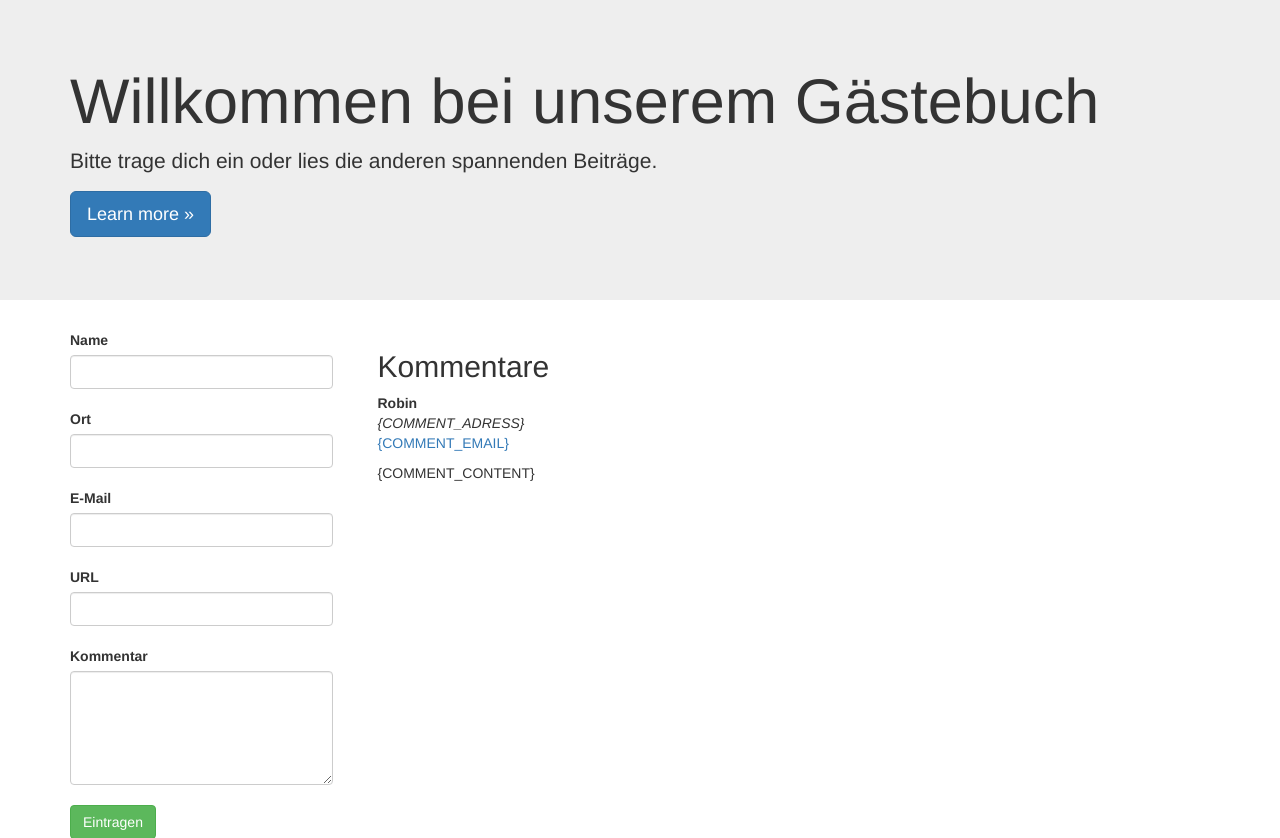
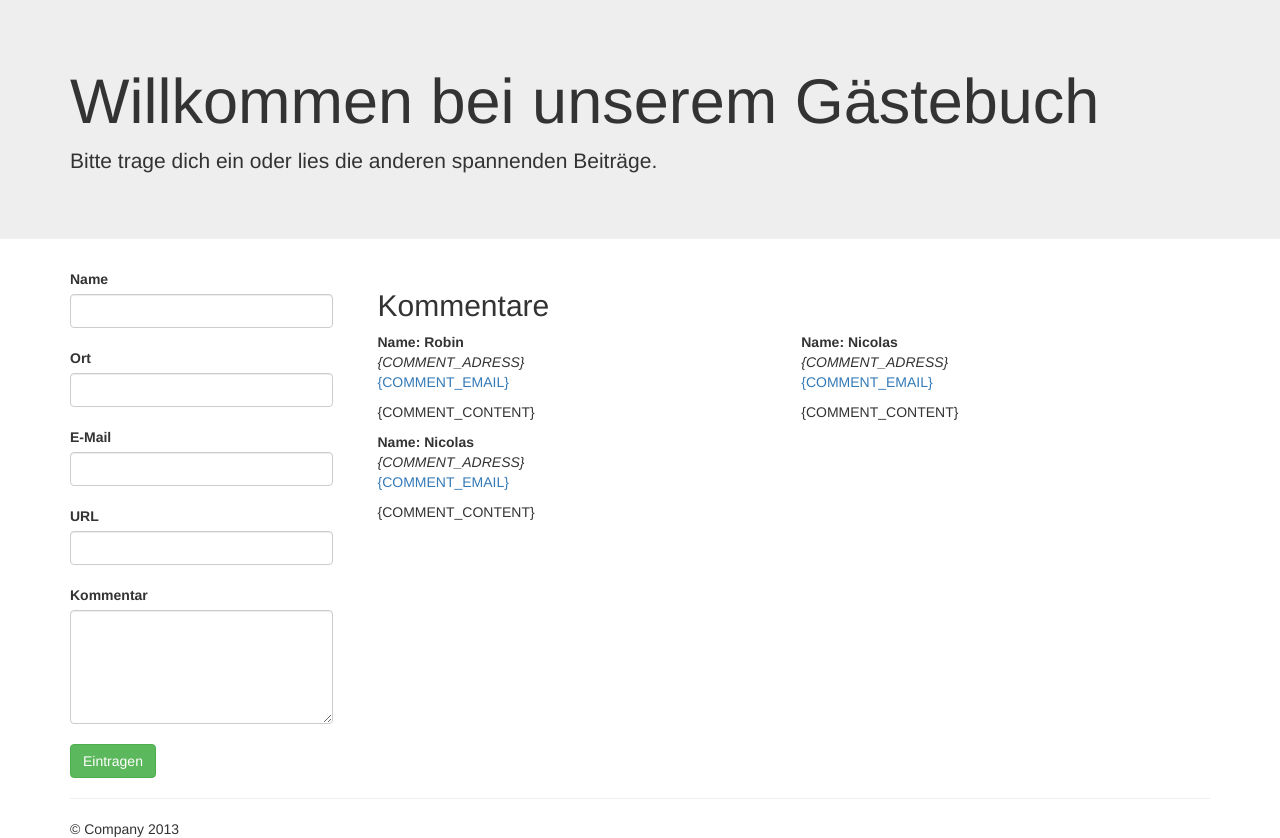
Before and after one commit to nahakiole/Guestbook, a PHP site: page / in a window 1280 px wide. Shown: the part 51-889 px from the top of the page. Run offline with PHP 8.4, Linux system fonts and the light colour scheme; some libraries are stand-ins or nearby versions.

Commit message:
Remove HTMLTemplateBlock because of redundancy with HTMLTemplate, which can do it's job as well.

```diff
--- a/Controller/Comment.php
+++ b/Controller/Comment.php
@@ -21,10 +21,13 @@ class Comment extends Controller {
     public function Overview()
     {
         $this->template = new HTMLView('View/Templates/index.html');
-        $this->template->addTemplate('COMMENTS', new HTMLTemplateBlock('View/Templates/comment.html') );
+        $this->template->addTemplate('COMMENTS', new HTMLTemplate('View/Templates/comment.html') );
+        $this->template->getTemplate('COMMENTS')->setVariable(['TXT_COMMENT_NAME' => 'Name:']);
         $this->template->getTemplate('COMMENTS')->setBlockVariable('COMMENT_NAME', 'Robin');
         $this->template->getTemplate('COMMENTS')->preRender();
         $this->template->getTemplate('COMMENTS')->nextBlock();
+        $this->template->getTemplate('COMMENTS')->setBlockVariable('COMMENT_NAME', 'Nicolas');
+        $this->template->getTemplate('COMMENTS')->preRender();
         return $this->template;
     }
 
--- a/View/HTMLTemplate.php
+++ b/View/HTMLTemplate.php
@@ -14,11 +14,10 @@ class HTMLTemplate
 
     public $templateFile;
 
-    /**
-     * List with placeholders
-     * @var array
-     */
-    public $variables = [];
+    private $preRenderedTemplate;
+    private $renderedOutput = '';
+
+    public $blockVariables = [];
 
     /**
      * @param Every Template has to be based on a templatefile
@@ -27,6 +26,39 @@ class HTMLTemplate
     {
         $this->templateFile = $templateFile;
     }
+
+    public function setBlockVariable($name, $value)
+    {
+        $this->blockVariables[$name] = $value;
+    }
+
+    public function nextBlock()
+    {
+        $this->blockVariables = [];
+    }
+
+    /**
+     * Renders the provided template with the defined variables
+     * @return string
+     */
+    public function preRender()
+    {
+        if (!isset($this->preRenderedTemplate)) {
+            $this->preRenderedTemplate = $this->renderStaticTemplate();
+        }
+        $output = $this->preRenderedTemplate;
+        foreach ($this->blockVariables as $name => $value) {
+            $output = str_replace('{' . $name . '}', $value, $output);
+        }
+        $this->renderedOutput .= $output;
+    }
+
+
+    /**
+     * List with placeholders
+     * @var array
+     */
+    public $variables = [];
 
     /**
      * Adds the provided array to the variables array.
@@ -44,6 +76,11 @@ class HTMLTemplate
      */
     public function render()
     {
+        $this->preRender();
+        return $this->renderedOutput;
+    }
+
+    public function renderStaticTemplate(){
         $templateFile = file_get_contents($this->templateFile);
         foreach ($this->variables as $placeholder => $value) {
             $templateFile = str_replace('{' . $placeholder . '}', $value, $templateFile);
--- a/View/HTMLView.php
+++ b/View/HTMLView.php
@@ -31,7 +31,7 @@ class HTMLView implements Viewable
         $this->template = new HTMLTemplate($templateFile);
     }
 
-    public function addTemplate($name, \View\HTMLTemplate $template){
+    public function addTemplate($name, HTMLTemplate $template){
         if (!isset($this->templates[$name])){
             $this->templates[$name] = $template;
         }
--- a/View/Templates/comment.html
+++ b/View/Templates/comment.html
@@ -1,6 +1,6 @@
 <div class="comment col-lg-6">
     <p>
-        <b>{COMMENT_NAME}</b> <br/>
+        <b>{TXT_COMMENT_NAME} {COMMENT_NAME}</b> <br/>
         <i>{COMMENT_ADRESS}</i><br/>
         <a href="mailto:{COMMENT_EMAIL}">{COMMENT_EMAIL}</a>
     </p>
--- a/View/Templates/index.html
+++ b/View/Templates/index.html
@@ -3,7 +3,7 @@
 <head>
     <meta charset="utf-8">
     <meta http-equiv="X-UA-Compatible" content="IE=edge,chrome=1">
-    <title></title>
+    <title>Gästebuch</title>
     <meta name="description" content="">
     <meta name="viewport" content="width=device-width">
 
@@ -54,7 +54,6 @@
 
         <p>Bitte trage dich ein oder lies die anderen spannenden Beiträge.</p>
 
-        <p><a class="btn btn-primary btn-lg">Learn more &raquo;</a></p>
     </div>
 </div>
 
```
